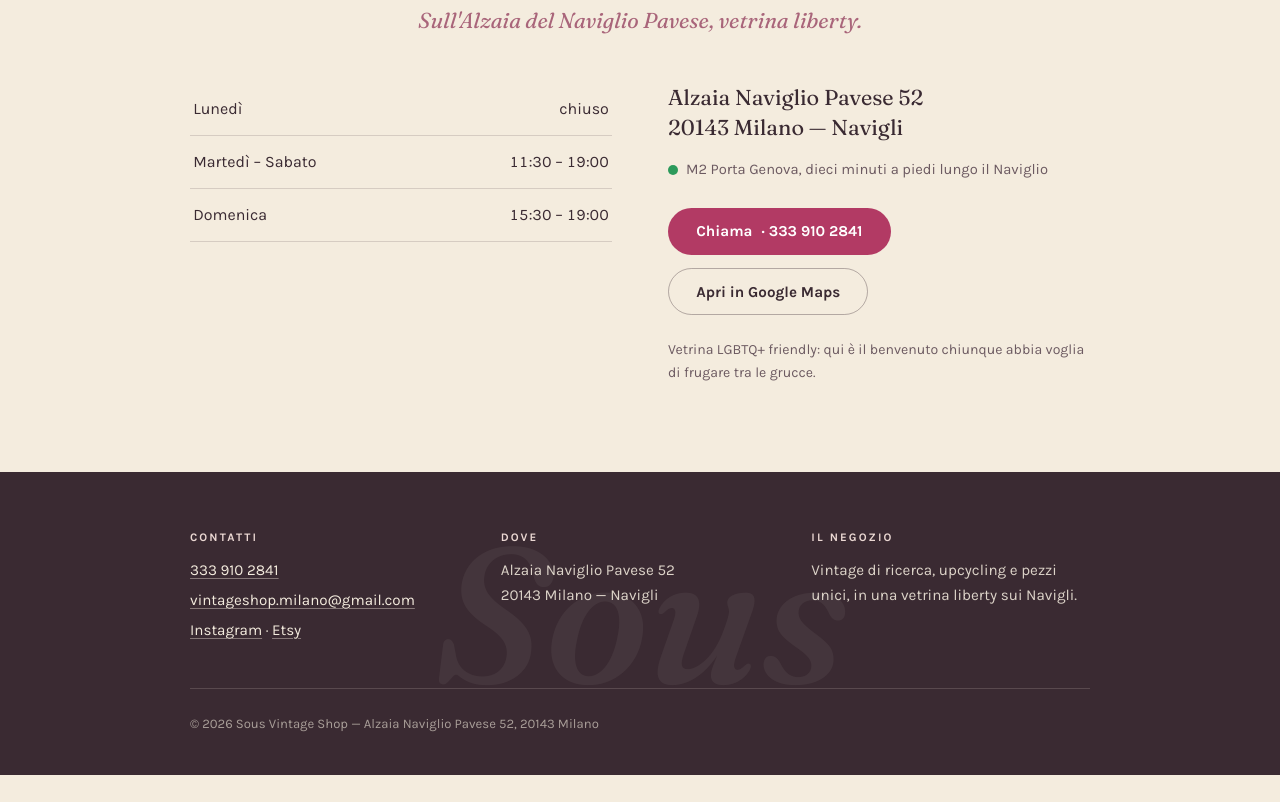
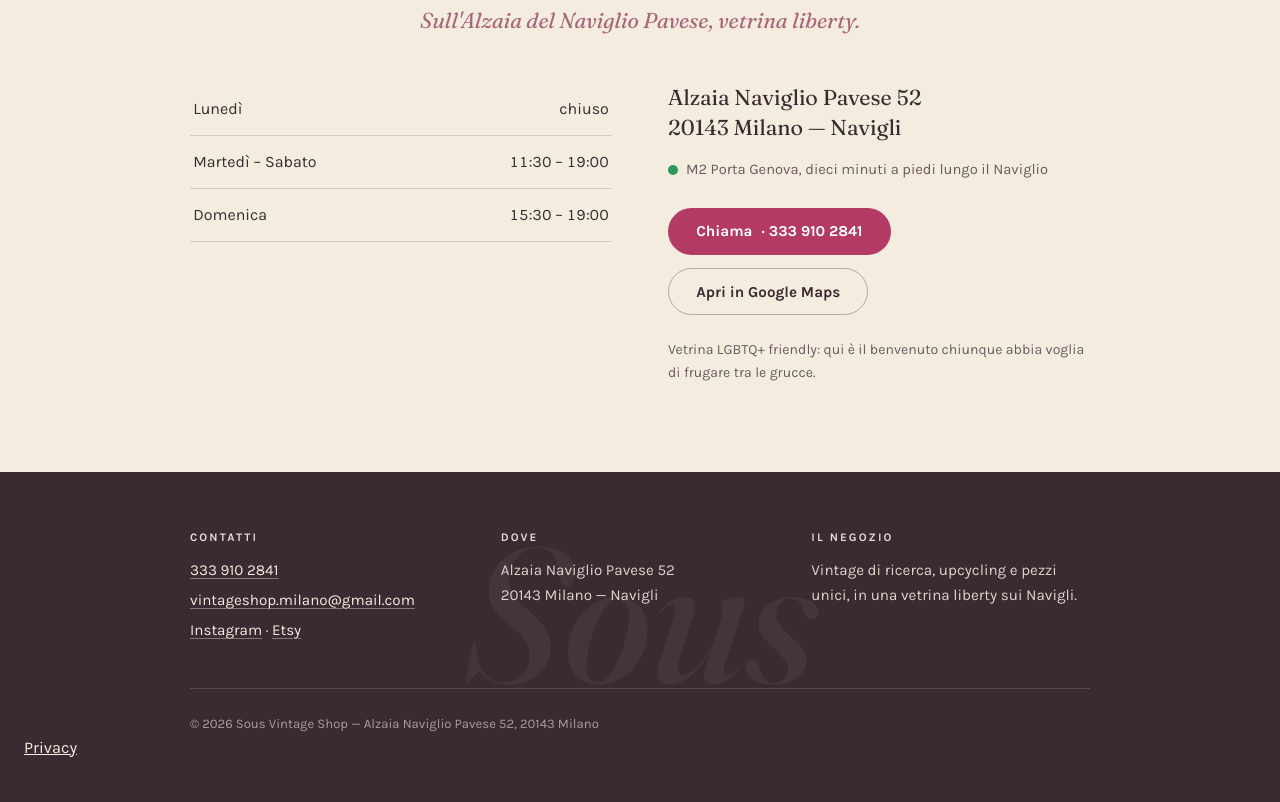
Before and after one commit to rotenzark/sous-vintage, a plain HTML site: page index.html in a window 1280 px wide. Shown: the part 3302-4104 px from the top of the page. Before the commit the page ends 4077 px from the top, so only its background shows below. Drawn offline with Linux system fonts and the light colour scheme.

Commit message:
Privacy e pulizia: caratteri sul sito, informativa, noindex
- caratteri copiati nel sito: nessuna richiesta a Google Fonts
- informativa privacy (privacy.html) e link nel piè di pagina
- noindex: la demo resta fuori da Google finché non è venduta

Co-Authored-By: Claude Opus 5.5 <noreply@anthropic.com>

```diff
--- /dev/null
+++ b/fonts/fonts.css
@@ -0,0 +1,163 @@
+/* Caratteri ospitati sul sito: nessuna richiesta a Google Fonts o Fontshare (giro privacy 1/10/2026). Licenze in LICENSE.txt. */
+/* vietnamese */
+@font-face {
+  font-family: 'Fraunces';
+  font-style: italic;
+  font-weight: 400;
+  font-display: swap;
+  src: url(fraunces-v38-6NU58FyLNQOQZAnv9ZwNjucMHVn85Ni7emAe9lKqZTnbB-gzTK0K1ChjdfeQ_5Y.woff2) format('woff2');
+  unicode-range: U+0102-0103, U+0110-0111, U+0128-0129, U+0168-0169, U+01A0-01A1, U+01AF-01B0, U+0300-0301, U+0303-0304, U+0308-0309, U+0323, U+0329, U+1EA0-1EF9, U+20AB;
+}
+/* latin-ext */
+@font-face {
+  font-family: 'Fraunces';
+  font-style: italic;
+  font-weight: 400;
+  font-display: swap;
+  src: url(fraunces-v38-6NU58FyLNQOQZAnv9ZwNjucMHVn85Ni7emAe9lKqZTnbB-gzTK0K1ChjdPeQ_5Y.woff2) format('woff2');
+  unicode-range: U+0100-02BA, U+02BD-02C5, U+02C7-02CC, U+02CE-02D7, U+02DD-02FF, U+0304, U+0308, U+0329, U+1D00-1DBF, U+1E00-1E9F, U+1EF2-1EFF, U+2020, U+20A0-20AB, U+20AD-20C0, U+2113, U+2C60-2C7F, U+A720-A7FF;
+}
+/* latin */
+@font-face {
+  font-family: 'Fraunces';
+  font-style: italic;
+  font-weight: 400;
+  font-display: swap;
+  src: url(fraunces-v38-6NU58FyLNQOQZAnv9ZwNjucMHVn85Ni7emAe9lKqZTnbB-gzTK0K1ChjeveQ.woff2) format('woff2');
+  unicode-range: U+0000-00FF, U+0131, U+0152-0153, U+02BB-02BC, U+02C6, U+02DA, U+02DC, U+0304, U+0308, U+0329, U+2000-206F, U+20AC, U+2122, U+2191, U+2193, U+2212, U+2215, U+FEFF, U+FFFD;
+}
+/* vietnamese */
+@font-face {
+  font-family: 'Fraunces';
+  font-style: italic;
+  font-weight: 500;
+  font-display: swap;
+  src: url(fraunces-v38-6NU58FyLNQOQZAnv9ZwNjucMHVn85Ni7emAe9lKqZTnbB-gzTK0K1ChjdfeQ_5Y.woff2) format('woff2');
+  unicode-range: U+0102-0103, U+0110-0111, U+0128-0129, U+0168-0169, U+01A0-01A1, U+01AF-01B0, U+0300-0301, U+0303-0304, U+0308-0309, U+0323, U+0329, U+1EA0-1EF9, U+20AB;
+}
+/* latin-ext */
+@font-face {
+  font-family: 'Fraunces';
+  font-style: italic;
+  font-weight: 500;
+  font-display: swap;
+  src: url(fraunces-v38-6NU58FyLNQOQZAnv9ZwNjucMHVn85Ni7emAe9lKqZTnbB-gzTK0K1ChjdPeQ_5Y.woff2) format('woff2');
+  unicode-range: U+0100-02BA, U+02BD-02C5, U+02C7-02CC, U+02CE-02D7, U+02DD-02FF, U+0304, U+0308, U+0329, U+1D00-1DBF, U+1E00-1E9F, U+1EF2-1EFF, U+2020, U+20A0-20AB, U+20AD-20C0, U+2113, U+2C60-2C7F, U+A720-A7FF;
+}
+/* latin */
+@font-face {
+  font-family: 'Fraunces';
+  font-style: italic;
+  font-weight: 500;
+  font-display: swap;
+  src: url(fraunces-v38-6NU58FyLNQOQZAnv9ZwNjucMHVn85Ni7emAe9lKqZTnbB-gzTK0K1ChjeveQ.woff2) format('woff2');
+  unicode-range: U+0000-00FF, U+0131, U+0152-0153, U+02BB-02BC, U+02C6, U+02DA, U+02DC, U+0304, U+0308, U+0329, U+2000-206F, U+20AC, U+2122, U+2191, U+2193, U+2212, U+2215, U+FEFF, U+FFFD;
+}
+/* vietnamese */
+@font-face {
+  font-family: 'Fraunces';
+  font-style: normal;
+  font-weight: 400;
+  font-display: swap;
+  src: url(fraunces-v38-6NU78FyLNQOQZAnv9bYEvDiIdE9Ea92uemAk_WBq8U_9v0c2Wa0KxCBTeO-U.woff2) format('woff2');
+  unicode-range: U+0102-0103, U+0110-0111, U+0128-0129, U+0168-0169, U+01A0-01A1, U+01AF-01B0, U+0300-0301, U+0303-0304, U+0308-0309, U+0323, U+0329, U+1EA0-1EF9, U+20AB;
+}
+/* latin-ext */
+@font-face {
+  font-family: 'Fraunces';
+  font-style: normal;
+  font-weight: 400;
+  font-display: swap;
+  src: url(fraunces-v38-6NU78FyLNQOQZAnv9bYEvDiIdE9Ea92uemAk_WBq8U_9v0c2Wa0KxCFTeO-U.woff2) format('woff2');
+  unicode-range: U+0100-02BA, U+02BD-02C5, U+02C7-02CC, U+02CE-02D7, U+02DD-02FF, U+0304, U+0308, U+0329, U+1D00-1DBF, U+1E00-1E9F, U+1EF2-1EFF, U+2020, U+20A0-20AB, U+20AD-20C0, U+2113, U+2C60-2C7F, U+A720-A7FF;
+}
+/* latin */
+@font-face {
+  font-family: 'Fraunces';
+  font-style: normal;
+  font-weight: 400;
+  font-display: swap;
+  src: url(fraunces-v38-6NU78FyLNQOQZAnv9bYEvDiIdE9Ea92uemAk_WBq8U_9v0c2Wa0KxC9TeA.woff2) format('woff2');
+  unicode-range: U+0000-00FF, U+0131, U+0152-0153, U+02BB-02BC, U+02C6, U+02DA, U+02DC, U+0304, U+0308, U+0329, U+2000-206F, U+20AC, U+2122, U+2191, U+2193, U+2212, U+2215, U+FEFF, U+FFFD;
+}
+/* vietnamese */
+@font-face {
+  font-family: 'Fraunces';
+  font-style: normal;
+  font-weight: 600;
+  font-display: swap;
+  src: url(fraunces-v38-6NU78FyLNQOQZAnv9bYEvDiIdE9Ea92uemAk_WBq8U_9v0c2Wa0KxCBTeO-U.woff2) format('woff2');
+  unicode-range: U+0102-0103, U+0110-0111, U+0128-0129, U+0168-0169, U+01A0-01A1, U+01AF-01B0, U+0300-0301, U+0303-0304, U+0308-0309, U+0323, U+0329, U+1EA0-1EF9, U+20AB;
+}
+/* latin-ext */
+@font-face {
+  font-family: 'Fraunces';
+  font-style: normal;
+  font-weight: 600;
+  font-display: swap;
+  src: url(fraunces-v38-6NU78FyLNQOQZAnv9bYEvDiIdE9Ea92uemAk_WBq8U_9v0c2Wa0KxCFTeO-U.woff2) format('woff2');
+  unicode-range: U+0100-02BA, U+02BD-02C5, U+02C7-02CC, U+02CE-02D7, U+02DD-02FF, U+0304, U+0308, U+0329, U+1D00-1DBF, U+1E00-1E9F, U+1EF2-1EFF, U+2020, U+20A0-20AB, U+20AD-20C0, U+2113, U+2C60-2C7F, U+A720-A7FF;
+}
+/* latin */
+@font-face {
+  font-family: 'Fraunces';
+  font-style: normal;
+  font-weight: 600;
+  font-display: swap;
+  src: url(fraunces-v38-6NU78FyLNQOQZAnv9bYEvDiIdE9Ea92uemAk_WBq8U_9v0c2Wa0KxC9TeA.woff2) format('woff2');
+  unicode-range: U+0000-00FF, U+0131, U+0152-0153, U+02BB-02BC, U+02C6, U+02DA, U+02DC, U+0304, U+0308, U+0329, U+2000-206F, U+20AC, U+2122, U+2191, U+2193, U+2212, U+2215, U+FEFF, U+FFFD;
+}
+/* latin-ext */
+@font-face {
+  font-family: 'Karla';
+  font-style: normal;
+  font-weight: 400;
+  font-display: swap;
+  src: url(karla-v33-qkB9XvYC6trAT55ZBi1ueQVIjQTD-JrIH2G7nytkHRyQ8p4wUjm6bnEr.woff2) format('woff2');
+  unicode-range: U+0100-02BA, U+02BD-02C5, U+02C7-02CC, U+02CE-02D7, U+02DD-02FF, U+0304, U+0308, U+0329, U+1D00-1DBF, U+1E00-1E9F, U+1EF2-1EFF, U+2020, U+20A0-20AB, U+20AD-20C0, U+2113, U+2C60-2C7F, U+A720-A7FF;
+}
+/* latin */
+@font-face {
+  font-family: 'Karla';
+  font-style: normal;
+  font-weight: 400;
+  font-display: swap;
+  src: url(karla-v33-qkB9XvYC6trAT55ZBi1ueQVIjQTD-JrIH2G7nytkHRyQ8p4wUje6bg.woff2) format('woff2');
+  unicode-range: U+0000-00FF, U+0131, U+0152-0153, U+02BB-02BC, U+02C6, U+02DA, U+02DC, U+0304, U+0308, U+0329, U+2000-206F, U+20AC, U+2122, U+2191, U+2193, U+2212, U+2215, U+FEFF, U+FFFD;
+}
+/* latin-ext */
+@font-face {
+  font-family: 'Karla';
+  font-style: normal;
+  font-weight: 500;
+  font-display: swap;
+  src: url(karla-v33-qkB9XvYC6trAT55ZBi1ueQVIjQTD-JrIH2G7nytkHRyQ8p4wUjm6bnEr.woff2) format('woff2');
+  unicode-range: U+0100-02BA, U+02BD-02C5, U+02C7-02CC, U+02CE-02D7, U+02DD-02FF, U+0304, U+0308, U+0329, U+1D00-1DBF, U+1E00-1E9F, U+1EF2-1EFF, U+2020, U+20A0-20AB, U+20AD-20C0, U+2113, U+2C60-2C7F, U+A720-A7FF;
+}
+/* latin */
+@font-face {
+  font-family: 'Karla';
+  font-style: normal;
+  font-weight: 500;
+  font-display: swap;
+  src: url(karla-v33-qkB9XvYC6trAT55ZBi1ueQVIjQTD-JrIH2G7nytkHRyQ8p4wUje6bg.woff2) format('woff2');
+  unicode-range: U+0000-00FF, U+0131, U+0152-0153, U+02BB-02BC, U+02C6, U+02DA, U+02DC, U+0304, U+0308, U+0329, U+2000-206F, U+20AC, U+2122, U+2191, U+2193, U+2212, U+2215, U+FEFF, U+FFFD;
+}
+/* latin-ext */
+@font-face {
+  font-family: 'Karla';
+  font-style: normal;
+  font-weight: 700;
+  font-display: swap;
+  src: url(karla-v33-qkB9XvYC6trAT55ZBi1ueQVIjQTD-JrIH2G7nytkHRyQ8p4wUjm6bnEr.woff2) format('woff2');
+  unicode-range: U+0100-02BA, U+02BD-02C5, U+02C7-02CC, U+02CE-02D7, U+02DD-02FF, U+0304, U+0308, U+0329, U+1D00-1DBF, U+1E00-1E9F, U+1EF2-1EFF, U+2020, U+20A0-20AB, U+20AD-20C0, U+2113, U+2C60-2C7F, U+A720-A7FF;
+}
+/* latin */
+@font-face {
+  font-family: 'Karla';
+  font-style: normal;
+  font-weight: 700;
+  font-display: swap;
+  src: url(karla-v33-qkB9XvYC6trAT55ZBi1ueQVIjQTD-JrIH2G7nytkHRyQ8p4wUje6bg.woff2) format('woff2');
+  unicode-range: U+0000-00FF, U+0131, U+0152-0153, U+02BB-02BC, U+02C6, U+02DA, U+02DC, U+0304, U+0308, U+0329, U+2000-206F, U+20AC, U+2122, U+2191, U+2193, U+2212, U+2215, U+FEFF, U+FFFD;
+}
--- a/index.html
+++ b/index.html
@@ -3,6 +3,7 @@
 <head>
   <meta charset="UTF-8">
   <meta name="viewport" content="width=device-width, initial-scale=1.0">
+  <meta name="robots" content="noindex">
   <title>Sous Vintage Shop — Abbigliamento vintage e upcycling sui Navigli, Milano | Alzaia Naviglio Pavese 52</title>
   <meta name="description" content="Sous Vintage Shop: abbigliamento vintage, capi upcycled e pezzi unici sull'Alzaia Naviglio Pavese 52, Milano. Seconda mano di ricerca, progetti di designer indipendenti e homeware, in una vetrina liberty sui Navigli. Catalogo su Etsy.">
   <meta property="og:title" content="Sous Vintage Shop — Vintage e upcycling sui Navigli, Milano">
@@ -18,9 +19,7 @@
   <link rel="icon" href="favicon-32.png?v=1" type="image/png" sizes="32x32">
   <link rel="apple-touch-icon" href="apple-touch-icon.png?v=1">
   <script>document.documentElement.classList.add('js')</script>
-  <link rel="preconnect" href="https://fonts.googleapis.com">
-  <link rel="preconnect" href="https://fonts.gstatic.com" crossorigin>
-  <link href="https://fonts.googleapis.com/css2?family=Fraunces:ital,opsz,wght@0,9..144,400;0,9..144,600;1,9..144,400;1,9..144,500&family=Karla:wght@400;500;700&display=swap" rel="stylesheet">
+  <link rel="stylesheet" href="fonts/fonts.css?v=1">
   <link rel="stylesheet" href="css/style.css?v=1">
   <script type="application/ld+json">
   {
@@ -253,7 +252,8 @@
       </div>
     </div>
     <p class="footer-legal">© <span data-current-year>2026</span> Sous Vintage Shop — Alzaia Naviglio Pavese 52, 20143 Milano</p>
-  </footer>
+    <p class="privacy-link"><a href="privacy.html">Privacy</a></p>
+</footer>
 
   <script src="js/main.js?v=1"></script>
 </body>
```
Also changed, not shown: privacy.html (added, +57 -0 lines), fonts/LICENSE.txt (added), fonts/fraunces-v38-6NU58FyLNQOQZAnv9ZwNjucMHVn85Ni7emAe9lKqZTnbB-gzTK0K1ChjdPeQ_5Y.woff2 (added), fonts/fraunces-v38-6NU58FyLNQOQZAnv9ZwNjucMHVn85Ni7emAe9lKqZTnbB-gzTK0K1ChjdfeQ_5Y.woff2 (added), fonts/fraunces-v38-6NU58FyLNQOQZAnv9ZwNjucMHVn85Ni7emAe9lKqZTnbB-gzTK0K1ChjeveQ.woff2 (added), fonts/fraunces-v38-6NU78FyLNQOQZAnv9bYEvDiIdE9Ea92uemAk_WBq8U_9v0c2Wa0KxC9TeA.woff2 (added), fonts/fraunces-v38-6NU78FyLNQOQZAnv9bYEvDiIdE9Ea92uemAk_WBq8U_9v0c2Wa0KxCBTeO-U.woff2 (added), fonts/fraunces-v38-6NU78FyLNQOQZAnv9bYEvDiIdE9Ea92uemAk_WBq8U_9v0c2Wa0KxCFTeO-U.woff2 (added), fonts/karla-v33-qkB9XvYC6trAT55ZBi1ueQVIjQTD-JrIH2G7nytkHRyQ8p4wUje6bg.woff2 (added), fonts/karla-v33-qkB9XvYC6trAT55ZBi1ueQVIjQTD-JrIH2G7nytkHRyQ8p4wUjm6bnEr.woff2 (added).
